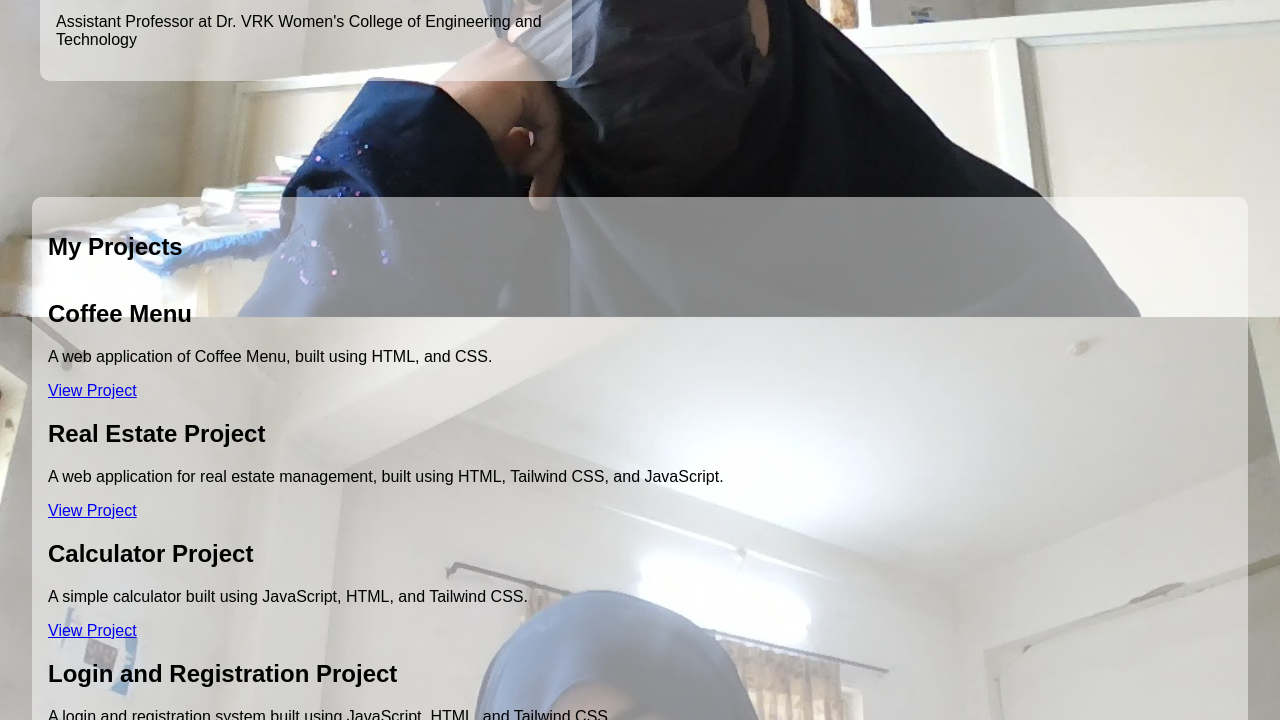
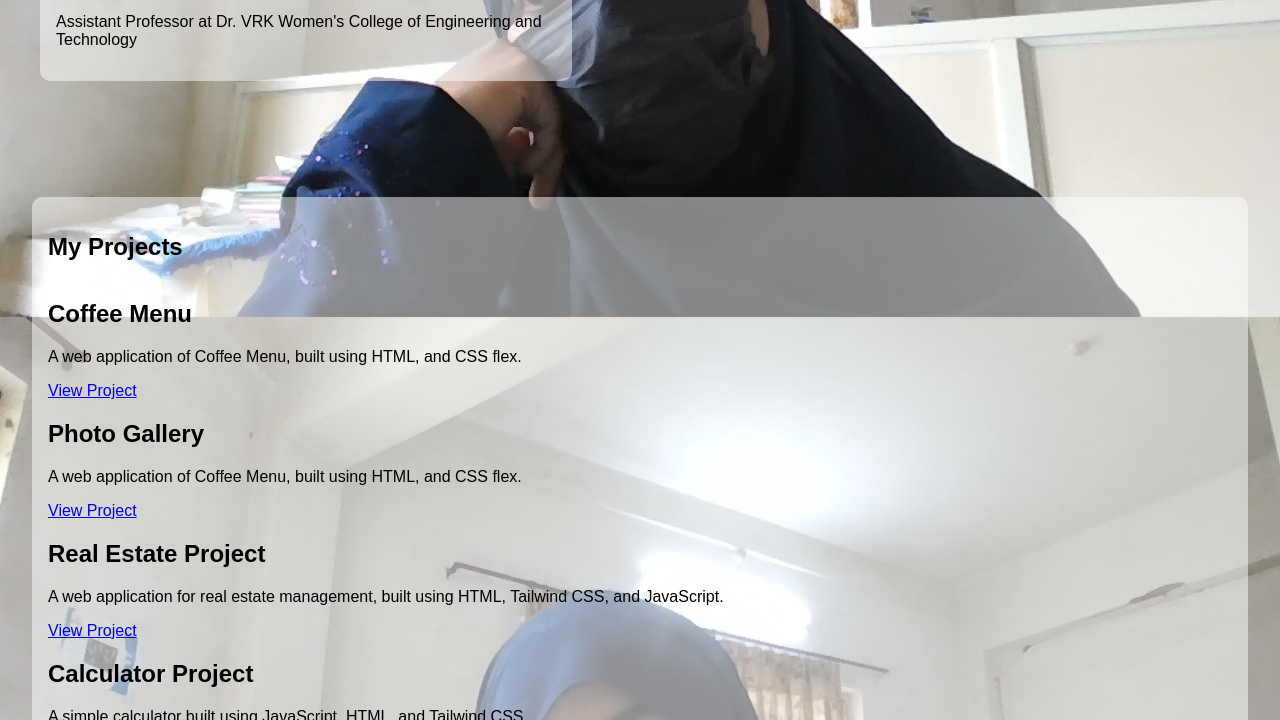
Before and after one commit to KhanamShaik/Khanams-Portfolio, a website: page index.html in a window 1280 px wide. Shown: the part 483-1203 px from the top of the page. Drawn offline with Linux system fonts and the light colour scheme.

Commit message:
Update index.html

```diff
--- a/index.html
+++ b/index.html
@@ -117,7 +117,12 @@ header nav a {
         <div class="project-grid">
              <div class="project">
                 <h2>Coffee Menu</h2>
-                <p>A web application of Coffee Menu, built using HTML, and  CSS.</p>
+                <p>A web application of Coffee Menu, built using HTML, and  CSS flex.</p>
+                <a href="https://photo-gallery-ashy-pi.vercel.app/" target="_blank">View Project</a>
+            </div>
+            <div class="project">
+                <h2>Photo Gallery</h2>
+                <p>A web application of Coffee Menu, built using HTML, and  CSS flex.</p>
                 <a href="https://coffee-menu-mu.vercel.app/" target="_blank">View Project</a>
             </div>
             <div class="project">
```
